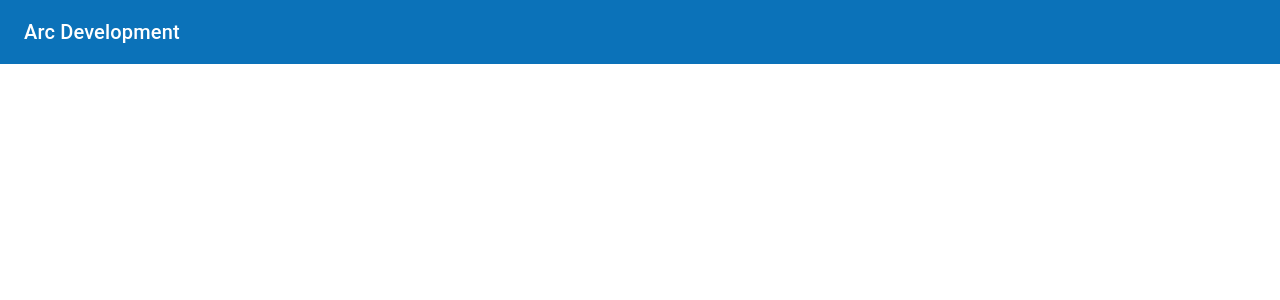
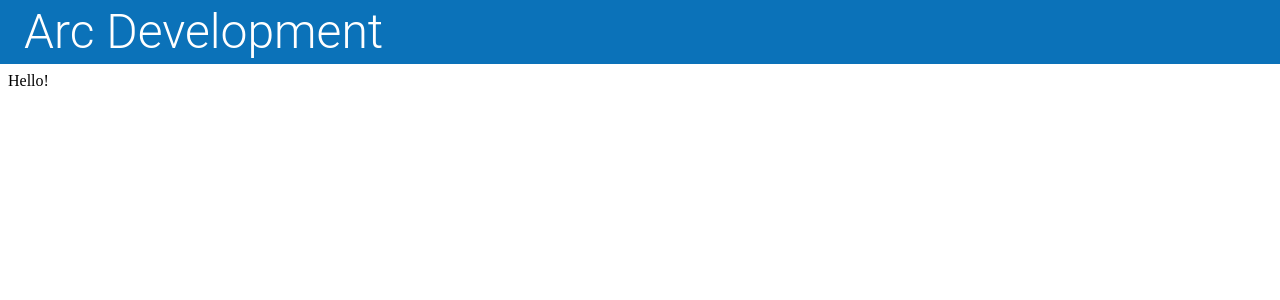
Before and after one commit to sarahflynn/arcdev, a React (Create React App) app: page / in a window 1280 px wide. Shown: the top 300 px of the page. Built offline with nearby package versions, Linux system fonts and the light colour scheme.

Commit message:
basic theme

```diff
--- a/src/components/ui/Header.js
+++ b/src/components/ui/Header.js
@@ -6,16 +6,13 @@ import Typography from "@material-ui/core/Typography";
 import useScrollTrigger from "@material-ui/core/useScrollTrigger";
 
 const useStyles = makeStyles((theme) => ({
-  root: {
-    flexGrow: 1,
-  },
-  title: {
-    flexGrow: 1,
+  toolbarMargin: {
+    ...theme.mixins.toolbar,
   },
 }));
 
 const ElevationScroll = (props) => {
-  const { children} = props;
+  const { children } = props;
 
   const trigger = useScrollTrigger({
     disableHysteresis: true,
@@ -31,16 +28,17 @@ export default function Header(props) {
   const classes = useStyles();
 
   return (
-    <div className={classes.root}>
+    <>
       <ElevationScroll>
         <AppBar position="fixed">
           <Toolbar>
-            <Typography variant="h6" className={classes.title}>
+            <Typography variant="h3" className={classes.title}>
               Arc Development
             </Typography>
           </Toolbar>
         </AppBar>
       </ElevationScroll>
-    </div>
+      <div className={classes.toolbarMargin} />
+    </>
   );
 }
--- a/src/components/ui/Theme.js
+++ b/src/components/ui/Theme.js
@@ -16,4 +16,9 @@ export default createMuiTheme({
       main: `${arcOrange}`,
     },
   },
+  typography: {
+    h3: {
+      fontWeight: 300,
+    }
+  }
 });
```
